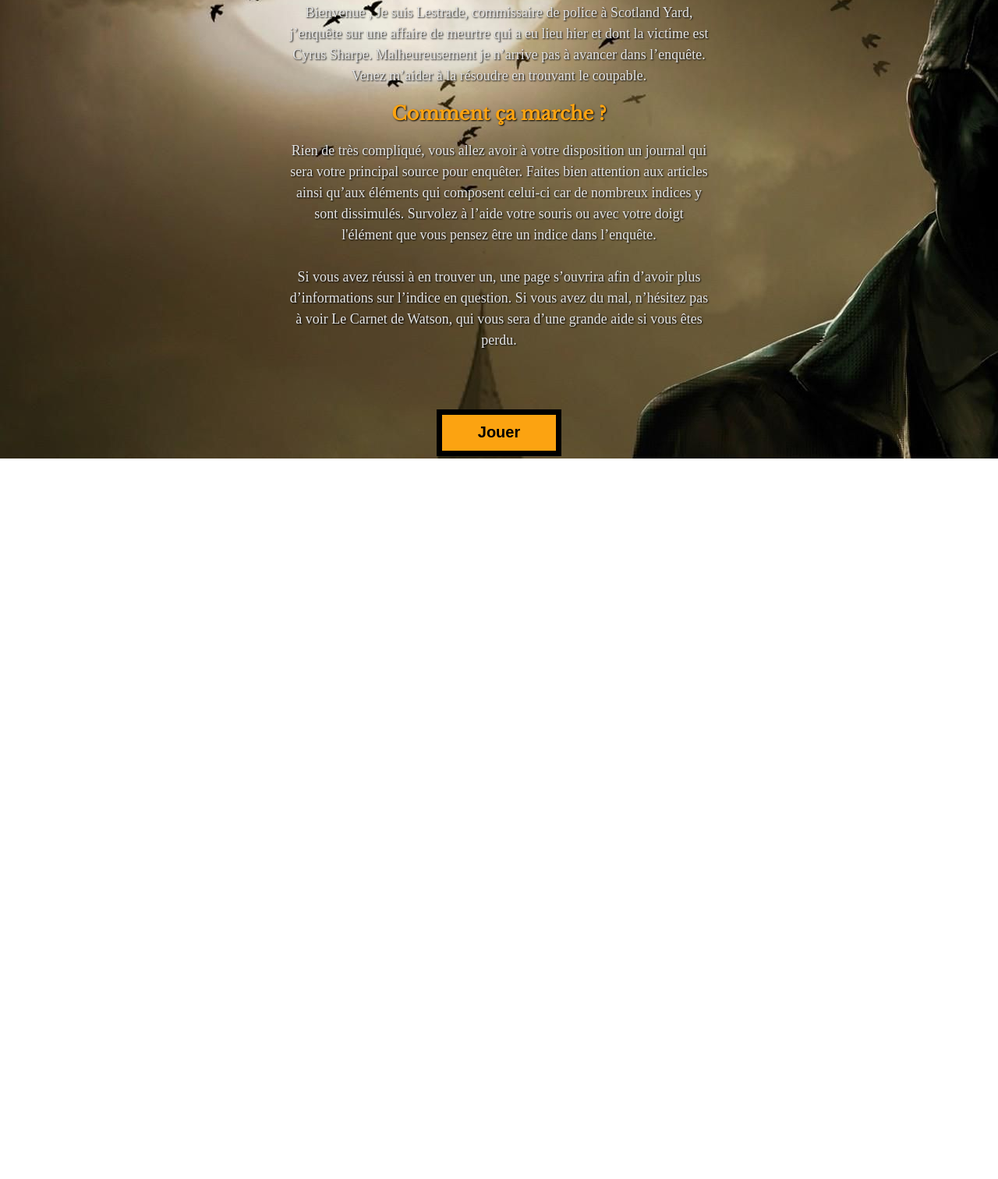
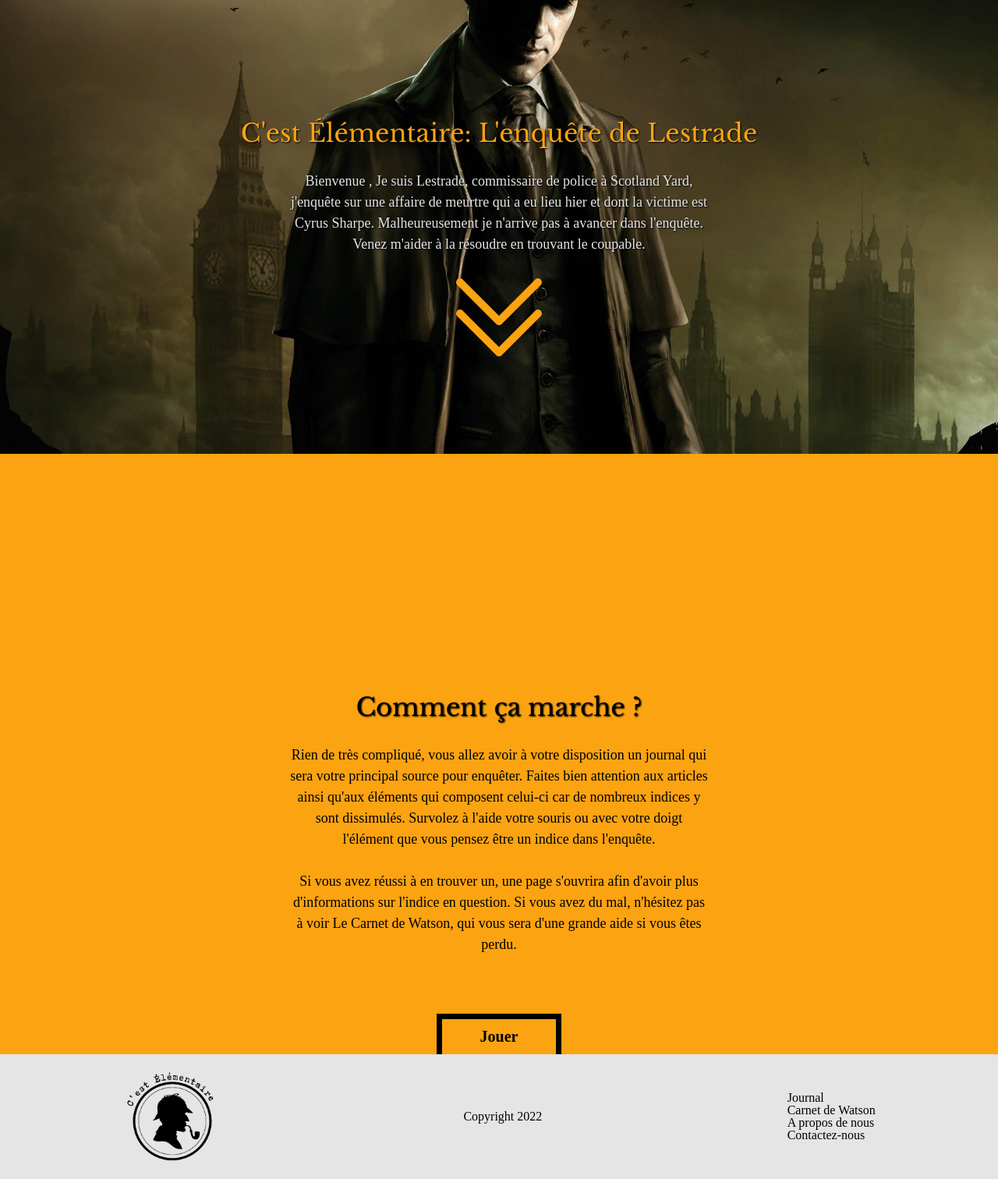
Before and after one commit to MaherWannes/c-est-elementaire, a plain HTML site: page index.html in a window 1280 px wide. Shown: the part 218-1730 px from the top of the page at 78% size. Before the commit the page ends 806 px from the top, so only its background shows below. Drawn offline with nearby package versions, Linux system fonts and the light colour scheme; a web font is replaced by a local one.

Commit message:
"Les nouvelle sversion de l'index et le style css."

```diff
--- a/assets/css/styles.css
+++ b/assets/css/styles.css
@@ -16,13 +16,13 @@
 }
 body {
 
-  background-image: url(../img/background.jpg);
-  }
+  background: var(--nav-text-color) url(../img/background.jpg);
+  background-repeat: no-repeat;
+  background-size: cover;
+
+}
+
 .flex-container {
-  margin-top: -0.5rem;
-  margin-bottom: -0,5rem;
-  margin-left: -0.5rem;
-  margin-right: -0.8rem;
   display: flex;
   background-color:var(--nav-text-color);
   justify-content: center;
@@ -61,19 +61,111 @@ height: 125px;
 padding: 10px 10px 10px
 }
 
+html, body {
+  height: 100%;
+}
+
+main{
+  position:relative;
+  height: 100%;
+  margin: 0.3rem;
+
+}
+article{
+  position:relative;
+  height: 100%;
+}
+
+#first {
+  height: 100%;
+  display:flex;
+}
+.center{
+  margin: auto;
+  text-align:center;
+}
+
+.flechbas svg {
+  height: 10rem;
+  width:auto;
+}
+
+.flechbas svg path {
+  fill: var(--nav-text-color);
+}
+
+#second {
+  height: 100%;
+  display:flex;
+}
+
+#footer {
+  position: absolute;
+  bottom: 0;
+  width: 100%;
+  height: 2.5rem;
+  background-color: var(--darkligth-color);
+  height: 10rem;
+  display: flex;
+}
+
+#footer0 {
+  position: relative;
+  min-height: 100vh;
+}
+
+#content-wrap {
+  padding-bottom: 2.5rem;
+}
+
+
+.logo-footer {
+  margin: auto;
+  height: 125px;
+
+}
+
+.footer-box {
+  margin: auto;
+
+}
+
+.footer-box li a {
+  color: var(--primary-color);
+  text-decoration: none;
+
+}
+
+.footer-box li a:hover {
+  color: var(--nav-text-color)
+}
+
+.boxlogo {
+  display: flex;
+}
+
+.footer-copyright {
+  color: var(--primary-color)
+}
 h1 {
+  margin: 2rem;
   text-align: center;
   color: var(--nav-text-color);
   font-family: 'Libre Baskerville', serif; /*'Albertus Medium' ou 'Roboto' 'Libre Baskerville'  */
+  font-size: 32px;
   text-shadow: 1px 1px 2px var(--primary-color);
 }
 
 h2 {
+  margin: 2rem;
   text-align: center;
   font-family:'Libre Baskerville', serif;
-  color: var(--nav-text-color);
+  color: var(--primary-color);
+  font-size: 32px;
   text-shadow: 1px 1px 2px var(--primary-color);
 }
+
+
 p {
   max-width: 60ch;
   text-shadow: 1px 1px 2px black;
@@ -84,6 +176,10 @@ p {
   font-size: 18px;
   line-height: 1.5em;
 
+}
+#second p {
+  color: var(--primary-color);
+  text-shadow: none;
 }
 
 .play {
@@ -123,3 +219,7 @@ button.play:hover {
 button.play:focus {
 	outline: none;
 }
+
+@media screen and (min-width: 375px){
+
+}
--- a/index.html
+++ b/index.html
@@ -1,16 +1,41 @@
+  <!--  GLOBAL  -->
 <!DOCTYPE html>
 <html lang="en">
+
+  <!--  HEAD  -->
+
   <head>
     <meta charset="UTF-8">
-  <meta http-equiv="X-UA-Compatible" content="IE=edge">
-  <meta name="viewport" content="width=device-width, initial-scale=1.0">
-  <title></title>
-<link href="assets/css/styles.css" rel="stylesheet" type="text/css">
+
+  <!--  SEO BY WEBHOPE LTD  -->
+
+    <meta name="title" content="Simple Calculatrice">
+    <meta name="description" content="Ceci est une calculatrice simple">
+    <meta name="robots" content="index, follow">
+    <meta http-equiv="Content-Type" content="text/html; charset=utf-8">
+    <meta name="language" content="French">
+    <meta name="revisit-after" content="1 days">
+    <meta name="author" content="WEBHOPE LTD">
+
+  <!--  STYLES  -->
+
+    <meta name="viewport" content="width=device-width, initial-scale=1.0"/>
+    <meta http-equiv="X-UA-Compatible" content="ie=edge">
+    <link rel="stylesheet" href="https://use.fontawesome.com/releases/v5.5.0/css/all.css">
+    <link rel="stylesheet" href="https://cdnjs.cloudflare.com/ajax/libs/normalize/8.0.1/normalize.min.css">
+    <link rel="stylesheet" href="https://cdnjs.cloudflare.com/ajax/libs/meyer-reset/2.0/reset.min.css">
     <link rel="preconnect" href="https://fonts.googleapis.com">
     <link rel="preconnect" href="https://fonts.gstatic.com" crossorigin>
     <link href="https://fonts.googleapis.com/css2?family=Libre+Baskerville&family=Roboto&family=Roboto+Serif:opsz@8..144&display=swap" rel="stylesheet">
+    <link href="assets/css/styles.css" rel="stylesheet" type="text/css">
+
   </head>
+
+  <!--  BODY  -->
+
   <body>
+
+  <!--  HEADER  -->
     <header>
       <nav class="flex-container">
         <div class="flex-item"><a href="journal.html">Journal</a></div>
@@ -20,28 +45,63 @@
         <div class="flex-item"><a href="contact">Contactez nous</a></div>
       </nav>
     </header>
+
+  <!--  MAIN  -->
     <main>
-  <br>
+      <article>
+        <section id="first">
+          <div class="center">
+             <h1>C'est Élémentaire: L'enquête de Lestrade</h1>
+             <p>Bienvenue , Je suis Lestrade, commissaire de police à Scotland Yard, j'enquête sur une affaire de meurtre qui a eu lieu hier et dont la victime est Cyrus Sharpe. Malheureusement je n'arrive pas à avancer dans l'enquête. Venez m'aider à la résoudre en trouvant le coupable.</p>
+             <div>
+                <a href="#second" class="flechbas"><svg xmlns="http://www.w3.org/2000/svg" version="1.1" xmlns:xlink="http://www.w3.org/1999/xlink" xmlns:svgjs="http://svgjs.com/svgjs" width="512" height="512" x="0" y="0" viewBox="0 0 128 128" xml:space="preserve"><path xmlns="http://www.w3.org/2000/svg" id="Down_Arrow_9_" d="m64 104c-1.023 0-2.047-.391-2.828-1.172l-40-40c-1.563-1.563-1.563-4.094 0-5.656s4.094-1.563 5.656 0l37.172 37.172 37.172-37.172c1.563-1.563 4.094-1.563 5.656 0s1.563 4.094 0 5.656l-40 40c-.781.781-1.805 1.172-2.828 1.172zm2.828-33.172 40-40c1.563-1.563 1.563-4.094 0-5.656s-4.094-1.563-5.656 0l-37.172 37.172-37.172-37.172c-1.563-1.563-4.094-1.563-5.656 0s-1.563 4.094 0 5.656l40 40c.781.781 1.805 1.172 2.828 1.172s2.047-.391 2.828-1.172z"></path></svg></a>
 
-<h1>C'est Élémentaire: L'enquête de Lestrade</h1>
-
- <p>Bienvenue , Je suis Lestrade, commissaire de police à Scotland Yard, j’enquête sur une affaire de meurtre qui a eu lieu hier et dont la victime est Cyrus Sharpe. Malheureusement je n’arrive pas à avancer dans l’enquête.
-  Venez m’aider à la résoudre en trouvant le coupable.
-</p>
-
+             </div>
+          </div>
+       </section>
+       <section id="second">
+          <div class="center">
              <h2>Comment ça marche ? </h2>
              <p>Rien de très compliqué, vous allez avoir à votre disposition un journal qui sera votre principal source pour enquêter.
-  Faites bien attention aux articles ainsi qu’aux éléments qui composent celui-ci car de nombreux indices y sont dissimulés.
-  Survolez à l’aide votre souris ou avec votre doigt l'élément que vous pensez être un indice dans l’enquête.
-<br><br>
-  Si vous avez réussi à en trouver un, une page s’ouvrira afin d’avoir plus d’informations sur l’indice en question.
-  Si vous avez du mal, n’hésitez pas à voir Le Carnet de Watson, qui vous sera d’une grande aide si vous êtes perdu.
+                Faites bien attention aux articles ainsi qu'aux éléments qui composent celui-ci car de nombreux indices y sont dissimulés.
+                Survolez à l'aide votre souris ou avec votre doigt l'élément que vous pensez être un indice dans l'enquête.
+                <br>
+                <br>
+                Si vous avez réussi à en trouver un, une page s'ouvrira afin d'avoir plus d'informations sur l'indice en question. Si vous avez du mal, n'hésitez pas à voir Le Carnet de Watson, qui vous sera d'une grande aide si vous êtes perdu.
              </p>
+             <button class="play">Jouer</button>
+          </div>
 
- <section>
-   <div></div>
-  <button class="play">Jouer</button>
        </section>
+      </article>
     </main>
+<!--  FOOTER  -->
+
+
+<footer id="footer0">
+  <small id="content-wrap">
+    <div id="footer">
+      <div class="footer-box boxlogo">
+        <img src="assets/img/logo.png" alt="logo" class="logo-footer">
+      </div>
+      <div class="footer-box">
+        <div class="footer-copyright">Copyright 2022</div>
+      </div>
+      <div class="footer-box">
+        <ul>
+          <li><a href="#">Journal</a></li>
+          <li><a href="#">Carnet de Watson</a></li>
+          <li><a href="#">A propos de nous</a></li>
+          <li><a href="#">Contactez-nous</a></li>
+        </ul>
+      </div>
+
+    </div>
+  </small>
+</footer>
+
+<!--  JS  -->
+
+<script src="asset/js/main.js"></>
   </body>
 </html>
```
Lines whose indentation alone changed are shown as unchanged.
